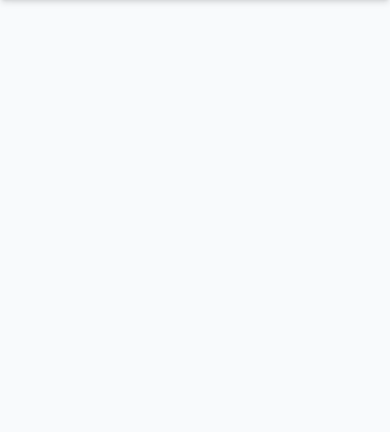
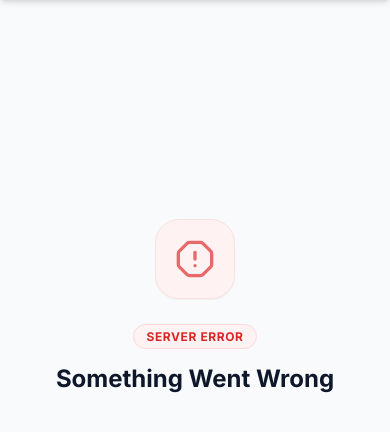
Before and after one commit to Yashendra-org/Ai_Powered_Task_Manager, a Django app: template templates/500.html in a window 390 px wide. Shown: the top 432 px of the page. Run offline with Django 5.2, Linux system fonts and the light colour scheme; the template is opened without the code that fills it, so the values that code supplies are empty; some libraries are stand-ins or nearby versions.

Commit message:
feat(templates): add server error alert badge and human friendly headline

```diff
--- a/templates/500.html
+++ b/templates/500.html
@@ -4,5 +4,13 @@
 
 {% block content %}
 <div class="min-h-[70vh] flex items-center justify-center">
+    <div class="max-w-md w-full text-center">
+        <!-- Visual Warning Badge -->
+        <div class="w-20 h-20 bg-red-50 text-red-600 rounded-3xl flex items-center justify-center mx-auto mb-6 shadow-sm border border-red-100">
+            <i data-lucide="alert-octagon" class="w-10 h-10 animate-pulse"></i>
+        </div>
+        <span class="text-xs font-bold uppercase tracking-wider text-red-600 bg-red-50 px-3 py-1 rounded-full border border-red-200/60">Server Error</span>
+        <h1 class="text-2xl sm:text-3xl font-extrabold text-slate-900 mt-4 mb-2">Something Went Wrong</h1>
+    </div>
 </div>
 {% endblock %}
```
